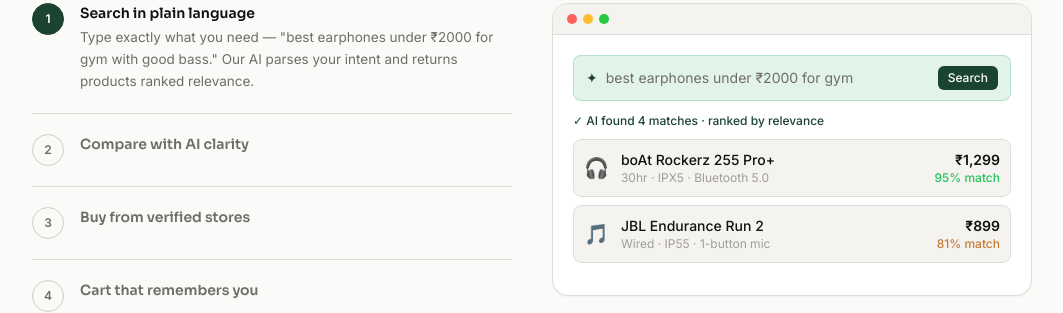
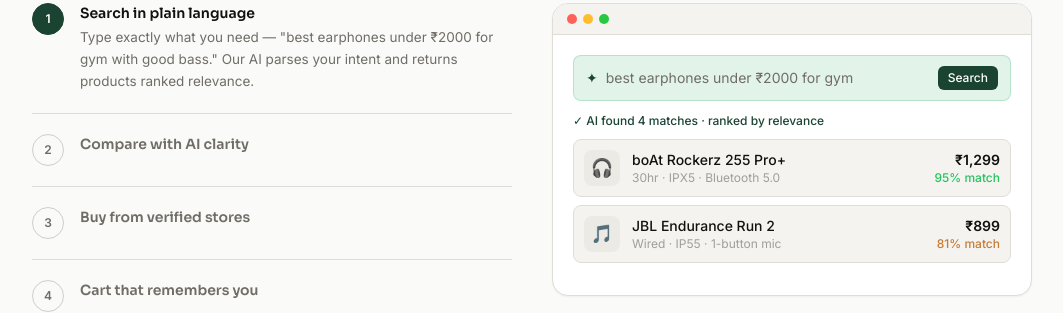
Before and after one commit to Sandeep-K-A/vendora-frontend, a React (Vite) app: page / in a window 1280 px wide. Shown: the part 1400-1713 px from the top of the page, without its empty margins (108-1171 px from the left). Built offline with nearby package versions, Linux system fonts and the light colour scheme.

Commit message:
refactor: use shared ResultCard in StepPreview, removes duplicated card markup

```diff
--- a/src/pages/Landing/HowItWorksPreview.tsx
+++ b/src/pages/Landing/HowItWorksPreview.tsx
@@ -1,3 +1,5 @@
+import ResultCard from "@/components/common/ResultCard";
+
 interface HowitWorksPreviewProps {
   activeStep: number;
 }
@@ -44,40 +46,22 @@
               </p>
 
               <div className="flex flex-col gap-2">
-                {/* first item */}
-                <div className="flex items-center gap-3 bg-bg-2 border border-line rounded-lg p-2.5">
-                  <span className="text-xl">🎧</span>
-                  <div className="flex-1">
-                    <p className="text-sm font-medium text-ink">
-                      boAt Rockerz 255 Pro+
-                    </p>
-                    <p className="text-ink-3 text-xs">
-                      30hr · IPX5 · Bluetooth 5.0
-                    </p>
-                  </div>
-                  <div className="text-right">
-                    <p className="text-sm font-semibold text-ink">₹1,299</p>
-                    <p className="text-vendora-green text-xs font-medium">
-                      95% match
-                    </p>
-                  </div>
-                </div>
-                {/* second item */}
-                <div className="flex items-center gap-3 bg-bg-2 border border-line rounded-lg p-2.5">
-                  <span className="text-xl">🎵</span>
-                  <div className="flex-1">
-                    <p className="text-sm font-medium text-ink">
-                      JBL Endurance Run 2
-                    </p>
-                    <p className="text-ink-3 text-xs">
-                      Wired · IP55 · 1-button mic
-                    </p>
-                  </div>
-                  <div className="text-right">
-                    <p className="text-sm font-semibold text-ink">₹899</p>
-                    <p className="text-gold text-xs font-medium">81% match</p>
-                  </div>
-                </div>
+                <ResultCard
+                  icon="🎧"
+                  name="boAt Rockerz 255 Pro+"
+                  meta="30hr · IPX5 · Bluetooth 5.0"
+                  primaryValue="₹1,299"
+                  secondaryValue="95% match"
+                  secondaryColor="text-vendora-green"
+                />
+                <ResultCard
+                  icon="🎵"
+                  name="JBL Endurance Run 2"
+                  meta="Wired · IP55 · 1-button mic"
+                  primaryValue="₹899"
+                  secondaryValue="81% match"
+                  secondaryColor="text-gold"
+                />
               </div>
             </div>
           )}
```
